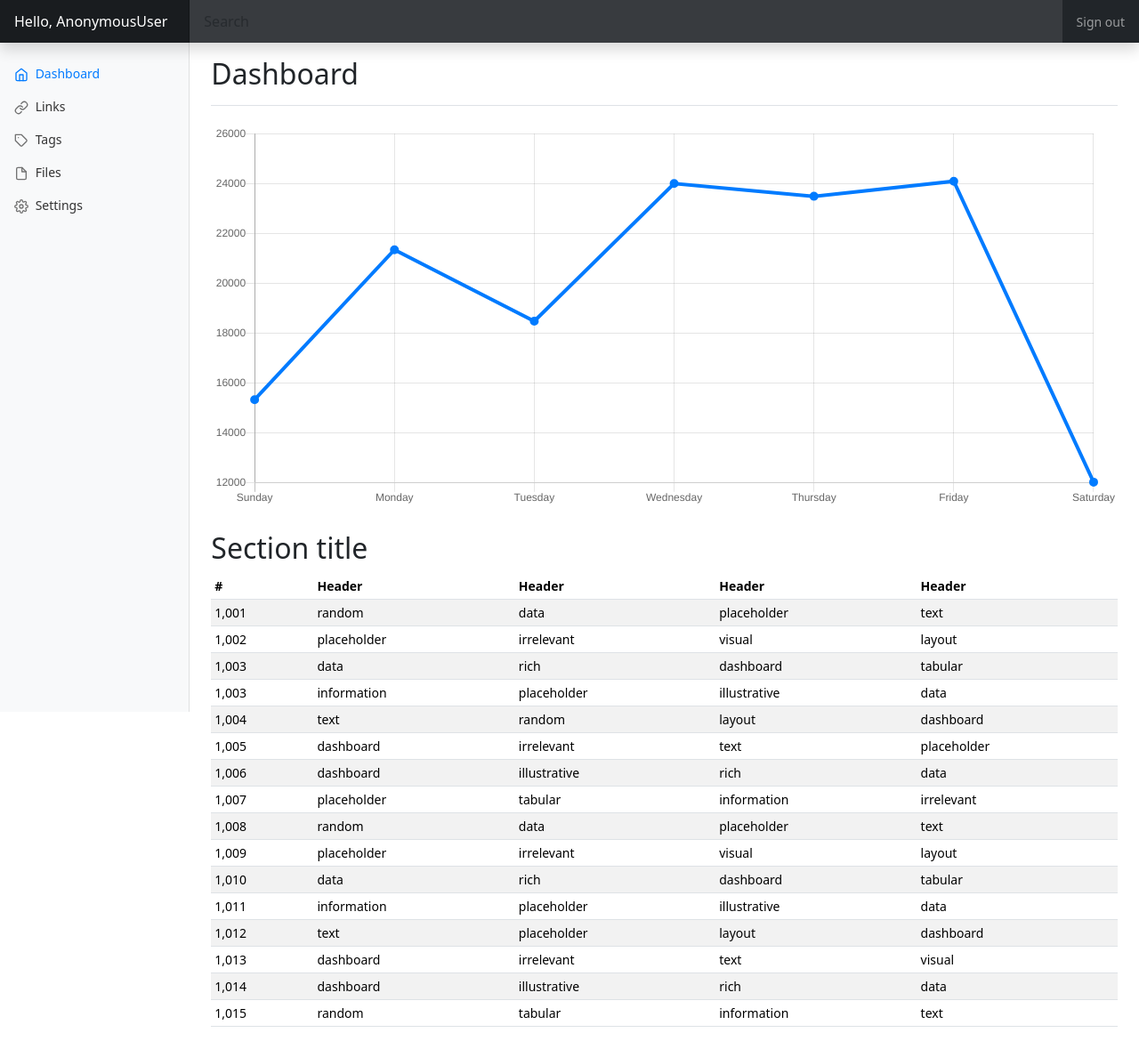
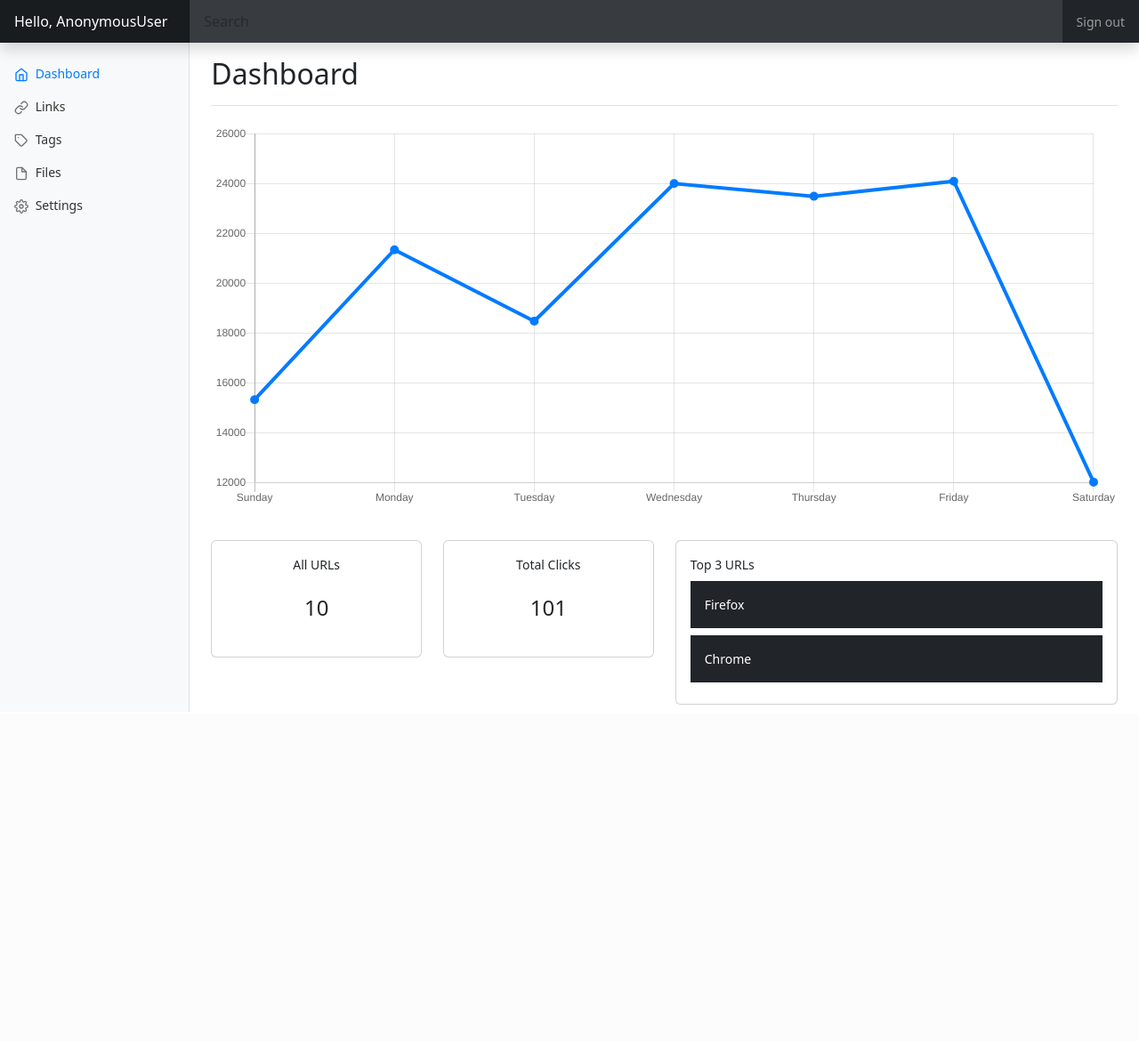
Before and after one commit to Aby-Sebastian/Shortly, a Django app: page /dashboard/ in a window 1280 px wide. Shown: the whole page at 89% size. After the commit the page ends 800 px from the top, so only its background shows below. Run offline with Django 4.2, Linux system fonts and the light colour scheme; some libraries are stand-ins or nearby versions.

Commit message:
adding more details (All urls, Total clicks,etc)

```diff
--- a/app/templates/dashboard/dashboard.html
+++ b/app/templates/dashboard/dashboard.html
@@ -61,136 +61,38 @@
 
       </div>
 
+
       <canvas class="my-4 w-100" id="myChart" width="900" height="380"></canvas>
 
-      <h2>Section title</h2>
-      <div class="table-responsive">
-        <table class="table table-striped table-sm">
-          <thead>
-            <tr>
-              <th>#</th>
-              <th>Header</th>
-              <th>Header</th>
-              <th>Header</th>
-              <th>Header</th>
-            </tr>
-          </thead>
-          <tbody>
-            <tr>
-              <td>1,001</td>
-              <td>random</td>
-              <td>data</td>
-              <td>placeholder</td>
-              <td>text</td>
-            </tr>
-            <tr>
-              <td>1,002</td>
-              <td>placeholder</td>
-              <td>irrelevant</td>
-              <td>visual</td>
-              <td>layout</td>
-            </tr>
-            <tr>
-              <td>1,003</td>
-              <td>data</td>
-              <td>rich</td>
-              <td>dashboard</td>
-              <td>tabular</td>
-            </tr>
-            <tr>
-              <td>1,003</td>
-              <td>information</td>
-              <td>placeholder</td>
-              <td>illustrative</td>
-              <td>data</td>
-            </tr>
-            <tr>
-              <td>1,004</td>
-              <td>text</td>
-              <td>random</td>
-              <td>layout</td>
-              <td>dashboard</td>
-            </tr>
-            <tr>
-              <td>1,005</td>
-              <td>dashboard</td>
-              <td>irrelevant</td>
-              <td>text</td>
-              <td>placeholder</td>
-            </tr>
-            <tr>
-              <td>1,006</td>
-              <td>dashboard</td>
-              <td>illustrative</td>
-              <td>rich</td>
-              <td>data</td>
-            </tr>
-            <tr>
-              <td>1,007</td>
-              <td>placeholder</td>
-              <td>tabular</td>
-              <td>information</td>
-              <td>irrelevant</td>
-            </tr>
-            <tr>
-              <td>1,008</td>
-              <td>random</td>
-              <td>data</td>
-              <td>placeholder</td>
-              <td>text</td>
-            </tr>
-            <tr>
-              <td>1,009</td>
-              <td>placeholder</td>
-              <td>irrelevant</td>
-              <td>visual</td>
-              <td>layout</td>
-            </tr>
-            <tr>
-              <td>1,010</td>
-              <td>data</td>
-              <td>rich</td>
-              <td>dashboard</td>
-              <td>tabular</td>
-            </tr>
-            <tr>
-              <td>1,011</td>
-              <td>information</td>
-              <td>placeholder</td>
-              <td>illustrative</td>
-              <td>data</td>
-            </tr>
-            <tr>
-              <td>1,012</td>
-              <td>text</td>
-              <td>placeholder</td>
-              <td>layout</td>
-              <td>dashboard</td>
-            </tr>
-            <tr>
-              <td>1,013</td>
-              <td>dashboard</td>
-              <td>irrelevant</td>
-              <td>text</td>
-              <td>visual</td>
-            </tr>
-            <tr>
-              <td>1,014</td>
-              <td>dashboard</td>
-              <td>illustrative</td>
-              <td>rich</td>
-              <td>data</td>
-            </tr>
-            <tr>
-              <td>1,015</td>
-              <td>random</td>
-              <td>tabular</td>
-              <td>information</td>
-              <td>text</td>
-            </tr>
-          </tbody>
-        </table>
+      <div class="row">
+        <div class="col-sm-3">
+          <div class="card">
+            <div class="card-body">
+              <div class="card-title text-center">All URLs</div>
+              <p class="p-3 mb-2 h4 text-center">10</p>
+            </div>
+          </div>
+        </div>
+        <div class="col-sm-3">
+          <div class="card">
+            <div class="card-body">
+              <div class="card-title text-center">Total Clicks</div>
+              <p class="p-3 mb-2 h4 text-center">101</p>
+            </div>
+          </div>
+        </div>
+        <div class="col">
+          <div class="card">
+
+            <div class="card-body">
+              <div class="card-title">Top 3 URLs</div>
+              <p class="p-3 mb-2 bg-dark text-white">Firefox</p>
+              <p class="p-3 mb-2 bg-dark text-white">Chrome</p>
+            </div>
+          </div>
+        </div>
       </div>
+
     </main>
   </div>
 </div>
```
